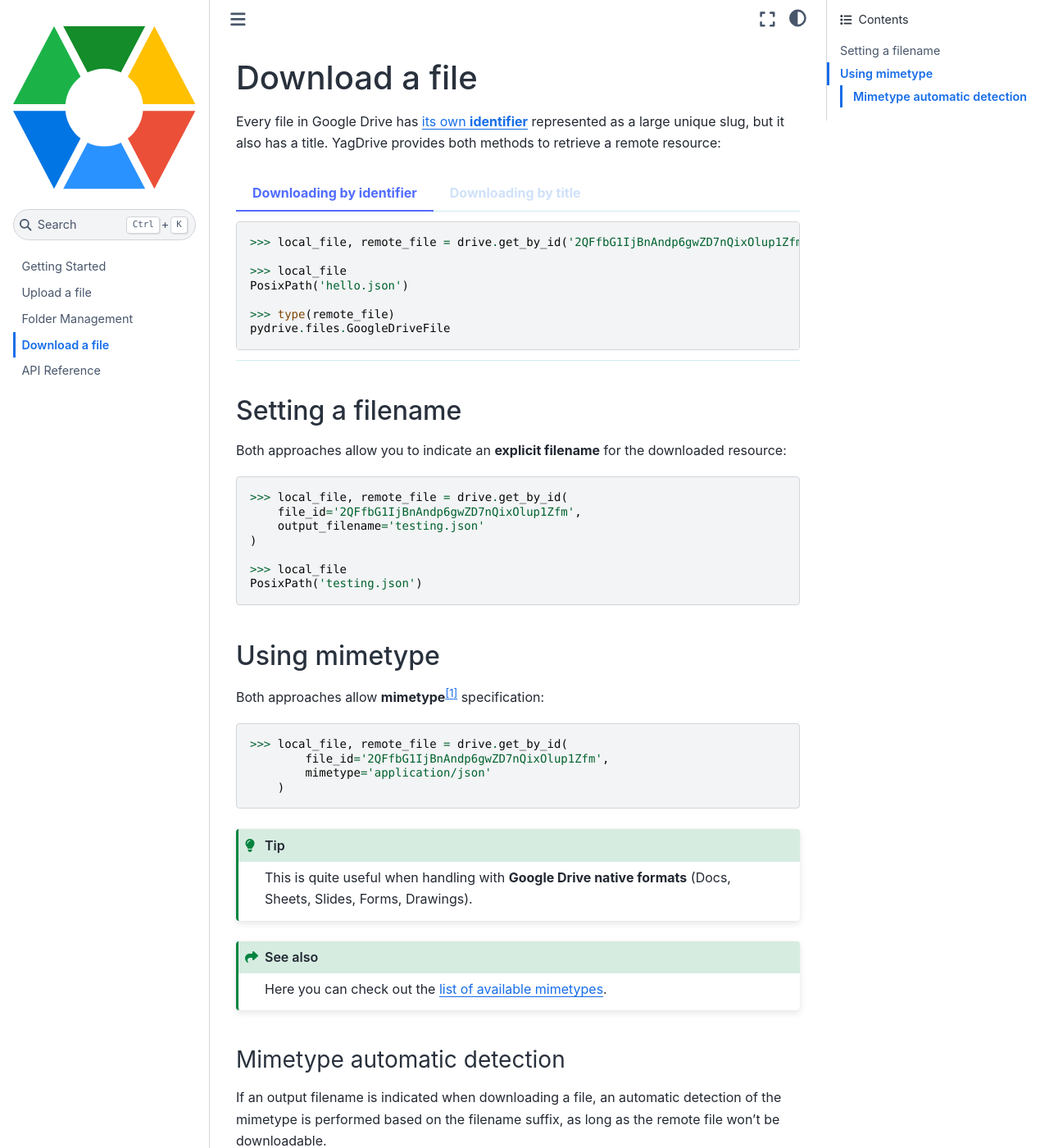
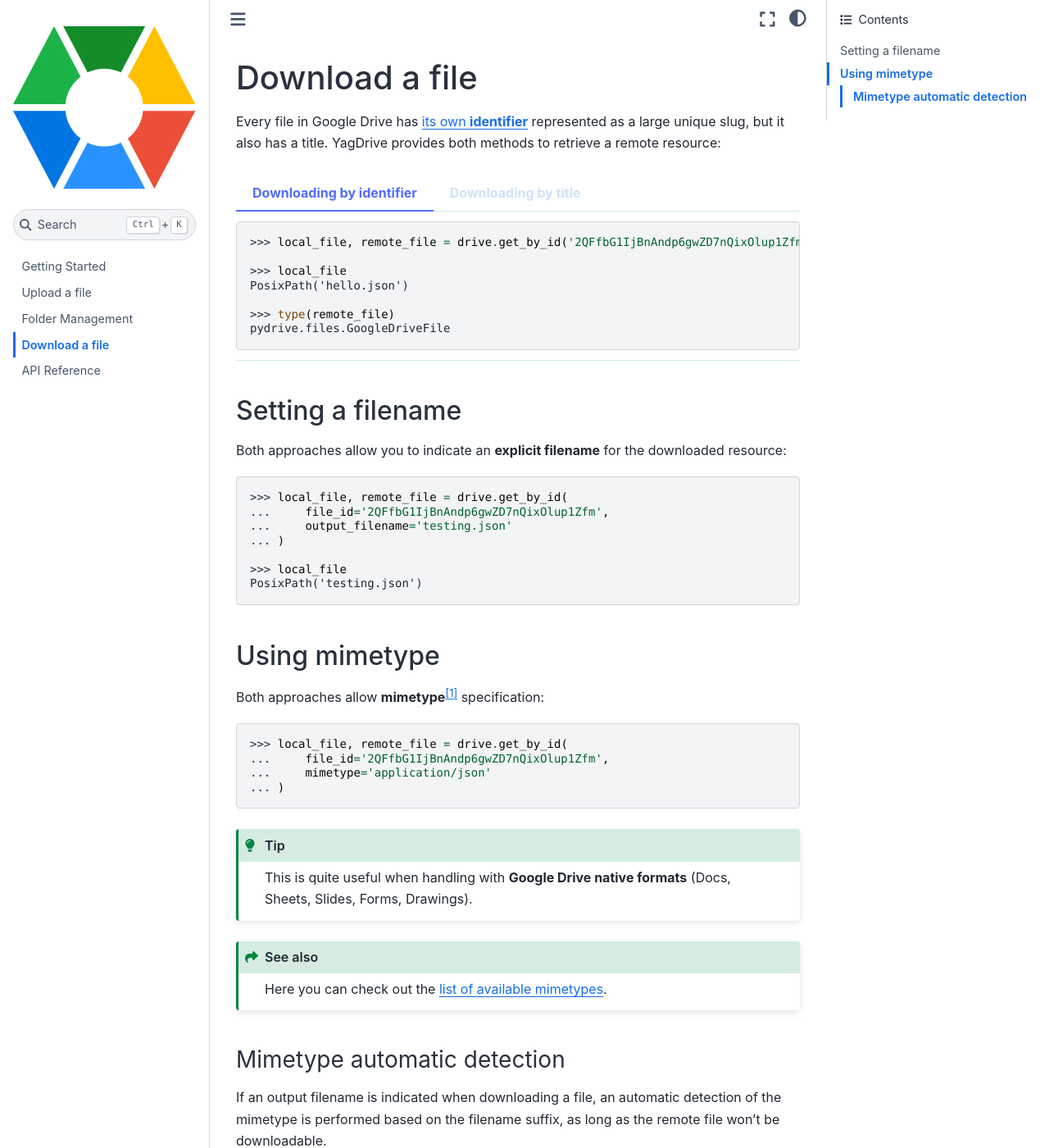
Before and after one commit to sdelquin/yagdrive, a Sphinx documentation site: the page built from docs/tutorial/download.md, in a window 1280 px wide and 1400 px high. Shown: the whole window at 82% size. Built offline with Sphinx 7.4.7 and the Sphinx Book theme 1.1.4, drawn with Linux system fonts in a browser that asks for light colours.

Commit message:
Fix ipython code in documentation

`````diff
--- a/docs/tutorial/download.md
+++ b/docs/tutorial/download.md
@@ -4,7 +4,7 @@
 
 ````{tabbed} Downloading by identifier
 
-```ipython
+```pycon
 >>> local_file, remote_file = drive.get_by_id('2QFfbG1IjBnAndp6gwZD7nQixOlup1Zfm')
 
 >>> local_file
@@ -18,7 +18,7 @@
 
 ````{tabbed} Downloading by title
 
-```ipython
+```pycon
 >>> local_file, remote_file = drive.get_by_title('hello.json')
 
 >>> local_file
@@ -38,11 +38,11 @@
 
 Both approaches allow you to indicate an **explicit filename** for the downloaded resource:
 
-```ipython
+```pycon
 >>> local_file, remote_file = drive.get_by_id(
-    file_id='2QFfbG1IjBnAndp6gwZD7nQixOlup1Zfm',
-    output_filename='testing.json'
-)
+...     file_id='2QFfbG1IjBnAndp6gwZD7nQixOlup1Zfm',
+...     output_filename='testing.json'
+... )
 
 >>> local_file
 PosixPath('testing.json')
@@ -52,11 +52,11 @@
 
 Both approaches allow **mimetype**[^mimetype] specification:
 
-```ipython
+```pycon
 >>> local_file, remote_file = drive.get_by_id(
-        file_id='2QFfbG1IjBnAndp6gwZD7nQixOlup1Zfm',
-        mimetype='application/json'
-    )
+...     file_id='2QFfbG1IjBnAndp6gwZD7nQixOlup1Zfm',
+...     mimetype='application/json'
+... )
 ```
 
 :::{tip}
`````
Also changed, not shown: CHANGELOG.md (+1 -0 lines), docs/tutorial/folder.md (+1 -1 lines).
